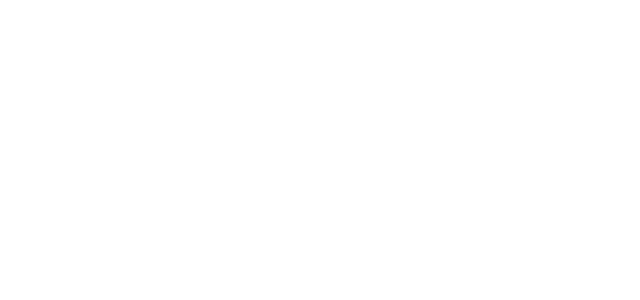
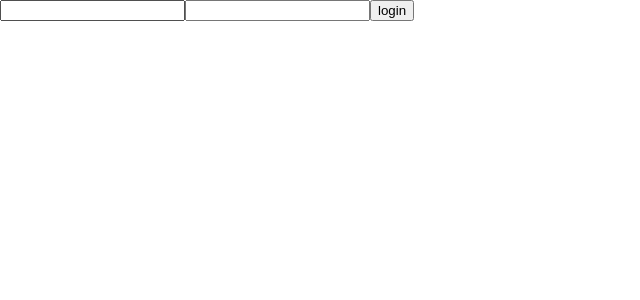
Before and after one commit to BlokOfWood/NagyonProfiToDo, an Angular app in the folder FRONTEND/TODO-FRONTEND/: page /login in a window 1280 px wide. Shown: the top 300 px of the page, without its empty margins (0-640 px from the left). Built offline with nearby package versions, Linux system fonts and the light colour scheme.

Commit message:
basic login

```diff
--- a/FRONTEND/TODO-FRONTEND/src/app/Components/login/login.component.html
+++ b/FRONTEND/TODO-FRONTEND/src/app/Components/login/login.component.html
@@ -1 +1,8 @@
-<p>login works!</p>
+<div>
+    <form [formGroup]="formGroup">
+        <input type="text" formControlName="username">
+        <input type="password" formControlName="password">
+        <button (click)="loginAttempt()">login</button>
+        <h1>{{apiService.sessionID}}</h1>
+    </form>
+</div>
--- a/FRONTEND/TODO-FRONTEND/src/app/Components/login/login.component.ts
+++ b/FRONTEND/TODO-FRONTEND/src/app/Components/login/login.component.ts
@@ -1,4 +1,7 @@
 import { Component, OnInit } from '@angular/core';
+import { FormControl, FormGroup } from '@angular/forms';
+import { LoginInfo } from 'src/app/interfaces';
+import { LocalApiService } from '../../local-api.service';
 
 @Component({
   selector: 'app-login',
@@ -6,10 +9,25 @@
   styleUrls: ['./login.component.scss']
 })
 export class LoginComponent implements OnInit {
+  formGroup: FormGroup = new FormGroup({
+    username: new FormControl(''),
+    password: new FormControl('')
+  })
 
-  constructor() { }
+
+  constructor(
+    public apiService: LocalApiService
+  ) {
+
+  }
 
   ngOnInit(): void {
   }
 
+  loginAttempt(): void {
+    const loginInfo: LoginInfo = this.formGroup.value;
+
+    this.apiService.attemptLogin(loginInfo)
+  }
+
 }
--- a/FRONTEND/TODO-FRONTEND/src/app/app.module.ts
+++ b/FRONTEND/TODO-FRONTEND/src/app/app.module.ts
@@ -6,6 +6,7 @@
 import { TodoListComponent } from './Components/todo-list/todo-list.component';
 import { RegistrationComponent } from './Components/registration/registration.component';
 import { LoginComponent } from './Components/login/login.component';
+import { ReactiveFormsModule } from '@angular/forms';
 
 @NgModule({
   declarations: [
@@ -16,7 +17,8 @@
   ],
   imports: [
     BrowserModule,
-    AppRoutingModule
+    AppRoutingModule,
+    ReactiveFormsModule
   ],
   providers: [],
   bootstrap: [AppComponent]
--- a/FRONTEND/TODO-FRONTEND/src/app/interfaces.ts
+++ b/FRONTEND/TODO-FRONTEND/src/app/interfaces.ts
@@ -30,3 +30,7 @@
     email : string
     password : string
 }
+
+export interface SessionIdResponse{
+    sessionID : string
+}
--- a/FRONTEND/TODO-FRONTEND/src/app/local-api.service.ts
+++ b/FRONTEND/TODO-FRONTEND/src/app/local-api.service.ts
@@ -1,8 +1,35 @@
 import { Injectable } from '@angular/core';
+import { from, Observable } from 'rxjs';
+import { LoginInfo } from './interfaces';
 
 @Injectable({
   providedIn: 'root'
 })
 export class LocalApiService {
+  sessionID: string = "";
+
   constructor() { }
+
+  attemptLogin(loginInfo: LoginInfo): Observable<void> {
+    var myHeaders = new Headers();
+    myHeaders.append("Content-Type", "application/json");
+
+    var requestOptions = {
+      body: JSON.stringify(loginInfo),
+      method: 'POST',
+      headers: myHeaders,
+    };
+
+    return from(
+      fetch("http://81.182.202.18:4000/login", requestOptions)
+        .then(response => response.json().then(x => {
+          if (response.status === 200) {
+            this.sessionID = x.sessionID;
+          }
+        }))
+        .then(result => console.log(result))
+        .catch(error => console.log('error', error)));
+  }
+
+
 }
```
